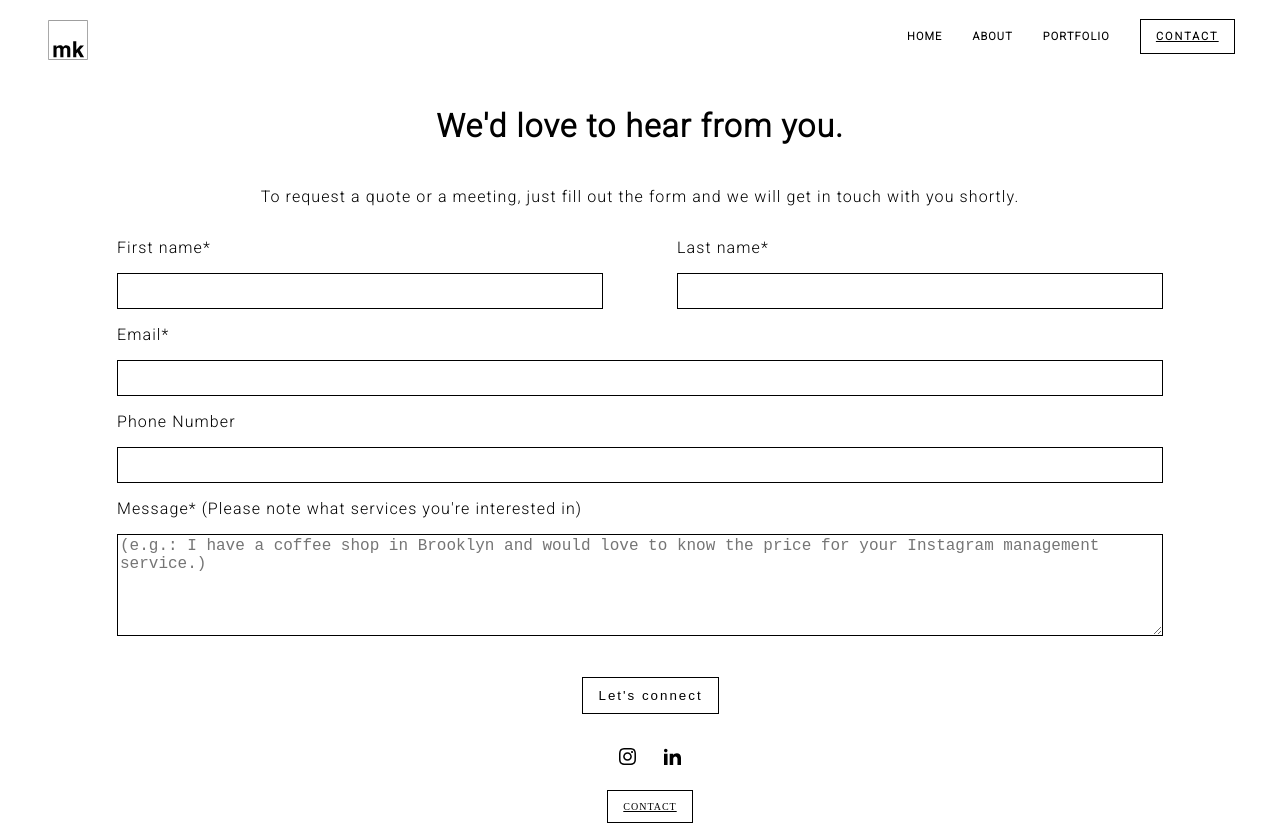
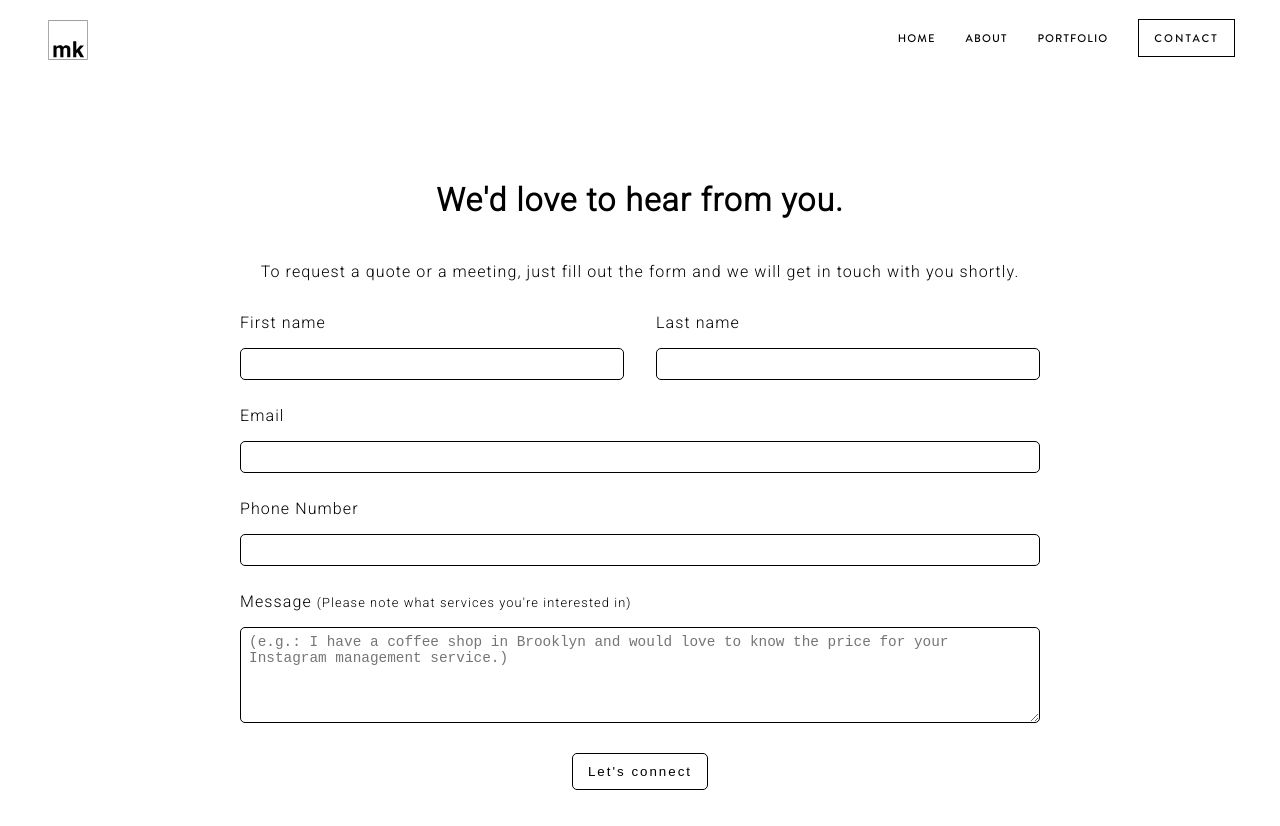
Before and after one commit to victoriakapelush/Portfolio-Website, a plain HTML site: page contact.html in a window 1280 px wide. Shown: the top 826 px of the page. Drawn offline with Linux system fonts and the light colour scheme; a web font is replaced by a local one.

Commit message:
Fix contact form

```diff
--- a/contact.html
+++ b/contact.html
@@ -3,9 +3,10 @@
 <head>
     <meta charset="UTF-8">
     <meta name="viewport" content="width=device-width, initial-scale=1.0">
+    <link rel="icon" href="./icons/mk.png" type="image/png">
     <link rel="stylesheet" type="text/css" href="./styles/styles.css">
     <script src="./src/index.js" defer></script>
-    <title>MK</title>
+    <title>Contact</title>
 </head>
 <body>
     <header id="header">
@@ -27,17 +28,17 @@
         <form netlify>
             <div id="name-for-contact-form">
                 <div>
-                    <label for="fname">First name*</label><br>
+                    <label for="fname">First name</label><br>
                     <input type="text" id="fname" name="fname"><br>
                 </div>
                 <div>
-                    <label for="lname">Last name*</label><br>
+                    <label for="lname">Last name</label><br>
                     <input type="text" id="lname" name="lname">
                 </div>
             </div>
             <div id="contacts-for-contact-form">
                 <div>
-                    <label for="email">Email*</label><br>
+                    <label for="email">Email</label><br>
                     <input type="email" id="email" name="email"><br>
                 </div>
                 <div>
@@ -45,11 +46,11 @@
                     <input type="tel" id="tel" name="tel" pattern="[0-9]{3}-[0-9]{3}-[0-9]{4}"><br>
                 </div>
                 <div>
-                    <label for="message">Message* (Please note what services you're interested in)</label><br>
-                    <textarea type="text" id="message" name="message" placeholder="(e.g.: I have a coffee shop in Brooklyn and would love to know the price for your Instagram management service.)"></textarea>
+                    <label for="message">Message <span class="span">(Please note what services you're interested in)</span></label><br>
+                    <textarea class="placeholder" type="text" id="message" name="message" placeholder="(e.g.: I have a coffee shop in Brooklyn and would love to know the price for your Instagram management service.)"></textarea>
                 </div>
             </div>
-            <input type="submit" value="Let's connect" id="lets-connect-btn">
+            <button type="submit" id="lets-connect-btn">Let's connect</button>
         </form>
     </main>
     <footer id="footer">
--- a/styles/styles.css
+++ b/styles/styles.css
@@ -22,6 +22,11 @@ p {
     flex-direction: column;
 }
 
+html, body {
+    height: 100%;
+    margin: 0;
+}
+
 body {
     margin: 0 0;
     padding: 0 1%;
@@ -36,7 +41,7 @@ body {
 
 @font-face {
     font-family: brandon-grotesque;
-    src: url("font3.otf") format("opentype");
+    src: url("../fonts/font3.otf") format("opentype");
 }
 
 a, a:visited, a:hover {
@@ -70,6 +75,10 @@ a, a:visited, a:hover {
     padding: 30px 20px;
 }
 
+#about-link, #portfolio-link, #contact-me-link {
+    font-weight: lighter;
+}
+
 #contact-me-link {
     padding: 10px 15px !important;
     border: 1px solid black;
@@ -77,6 +86,8 @@ a, a:visited, a:hover {
     padding: 15px 10px;
     letter-spacing: 2px;
     text-align: center;
+    text-decoration: none;
+    transition: background-color 0.3s ease;
 }
 
 #contact-me-link:hover {
@@ -91,13 +102,17 @@ main {
 
 a.current-page {
     text-decoration: underline;
-  }
+}
 
 /* landing page section one */
 
 section {
     font-family: 'Roboto', sans-serif;
     margin-bottom: 3rem !important;
+}
+
+.search-bar {
+    height: 1.5rem !important;
 }
 
 #p {
@@ -158,7 +173,7 @@ section {
 .icon {
     background-color: var(--white);
     padding-left: 25px;
-    background: url("./icons/search.png") no-repeat right;
+    background: url("../icons/search.png") no-repeat right;
     background-size: 20px;
   }
 
@@ -312,7 +327,7 @@ section {
     position: absolute;
     top: 2rem;
     left: -10rem;
-    z-index: 1; /* Ensure the overlay image is on top */
+    z-index: 1;
 }
 
 .arrow {
@@ -461,6 +476,7 @@ section {
     flex-direction: row;
     justify-content: center;
     gap: .6rem;
+    align-content: center;
 }
 
 
@@ -470,9 +486,10 @@ section {
     display: flex;
     flex-direction: row;
     justify-content: center;
-    height: auto;
+    height: 100%;
     padding: 4rem 2rem;
     gap: 5rem;
+    height: 60%;
 }
 
 #about-me-text-div {
@@ -480,26 +497,35 @@ section {
     flex-direction: column;
     justify-content: space-between;
     gap: 3rem;
-    width: 50%;
+    width: 60%;
+    height: 30rem;
 }
 
 #about-me-text-div h1, #about-me-text-div p {
-    margin: 0 0;
+    margin: 0;
     text-align: center;
 }
 
 #about-me-text-div h1 {
     font-size: 4rem;
-    font-weight: 600;
+    font-weight: lighter;
+    padding: 0;
 }
 
 #about-me-text-div p {
-    font-size: 1rem;
+    font-size: 1.1rem;
+    font-weight: lighter;
+    font-family: 'Roboto', sans-serif;
+    line-height: 1.5;
 }
 
 #about-me-text-div a {
     font-weight: lighter;
     font-size: .8rem;
+}
+
+#about-me-img-div, #about-me-text-div {
+    height: 100%;
 }
 
 #main-photo {
@@ -571,9 +597,21 @@ section {
     flex-direction: column;
     justify-content: center;
     align-items: center;
-    height: auto;
+    height: 100%;
     margin-top: 0rem;
     margin-bottom: 1rem;
+}
+
+input[type="text"],
+input[type="email"],
+input[type="tel"],
+textarea {
+    width: 100%;
+    padding: 10px;
+    margin-bottom: 10px;
+    border: 1px solid #ccc;
+    border-radius: 5px;
+    box-sizing: border-box;
 }
 
 #contact-form p {
@@ -597,8 +635,23 @@ label {
     gap: 1rem;
 }
 
+#contacts-for-contact-form {
+    display: flex;
+    flex-direction: column;
+    justify-content: center;
+    margin: 0 auto;
+    width: 100%;
+    height: 100%;
+}
+
 form {
     font-size: 1rem;
+    width: 50rem;
+    height: auto;
+    display: flex;
+    flex-direction: column;
+    justify-content: center;
+    padding: 0 1rem;
 }
 
 #name-for-contact-form div {
@@ -607,7 +660,7 @@ form {
 
 #fname, #lname {
     height: 2rem;
-    width: 30rem;
+    width: 24rem;
     margin-top: 1rem;
     border: 1px solid black;
     font-size: 1rem;
@@ -616,7 +669,7 @@ form {
 
 #email, #tel {
     height: 2rem;
-    width: 65rem;
+    width: 100%;
     margin-top: 1rem;
     border: 1px solid black;
     font-size: 1rem;
@@ -625,7 +678,7 @@ form {
 
 #message {
     height: 6rem;
-    width: 65rem;
+    width: 100%;
     margin-top: 1rem;
     border: 1px solid black;
     font-size: 1rem;
@@ -635,26 +688,19 @@ form {
 #lets-connect-btn {
     padding: 10px 15px !important;
     border: 1px solid black;
-    margin: 0 auto;
+    border-radius: 5px;
+    margin: 1rem auto;
+    cursor: pointer;
     padding: 15px 10px;
     letter-spacing: 2px;
     text-align: center;
     background-color: var(--grey);
-    margin-top: 2.3rem;
-    margin-left: 44.5%;
+    transition: background-color 0.3s ease;
 }
 
 #lets-connect-btn:hover {
     background-color: black;
     color: white;
-}
-
-input:focus {
-    outline: none;
-}
-
-#message:focus {
-    outline: none;
 }
 
 #contacts-for-contact-form {
@@ -668,6 +714,23 @@ input:focus {
     padding-bottom: 2rem;
 }
 
+input {
+    padding: 0 .3rem;
+}
+
+textarea {
+    padding: .4rem .5rem;
+}
+
+.placeholder::-webkit-input-placeholder {
+    font-weight: 300;
+    font-size: .9rem;
+}
+
+.span {
+    font-size: .8rem;
+}
+
 /* footer */
 
 #footer {
@@ -675,7 +738,8 @@ input:focus {
     width: 100%;
     bottom: 0;
     height: auto;
-    padding: 15px 10px 0px 10px;
+    padding: 15px 30px 0px 30px;
+    margin: 0 auto;
     font-size: 12px;
     text-align: center;
     display: flex;
@@ -684,6 +748,8 @@ input:focus {
     font-family: brandon-grotesque;
     padding-bottom: 1rem;
     font-weight: lighter;
+    border-top: 1px solid black;
+    width: fit-content;
 }
 
 #socials {
@@ -695,7 +761,7 @@ input:focus {
 }
 
 #socials a {
-    border: 1px dotted transparent;
+    border: 1px solid transparent;
     padding: .1rem .3rem;
 }
 
@@ -713,7 +779,7 @@ input:focus {
 }
 
 .extra-padding {
-    margin: .6rem 0;
+    margin: .5rem 0;
 }
 
 .dev-link {
@@ -721,6 +787,10 @@ input:focus {
     padding-top: 20px;
 }
 
-footer div:nth-of-type(3) a:hover {
+footer div:nth-of-type(3) a {
     text-decoration: underline;
 }
+
+footer div:nth-of-type(3) a:hover {
+    text-decoration: line-through;
+}
```
Also changed, not shown: about.html (+1 -0 lines), index.html (+2 -10 lines), portfolio.html (+7 -6 lines), fonts/font3.otf (renamed from font3.otf), icons/beauty.png (deleted), icons/hospitality.png (deleted), icons/lifestyle.png (deleted), icons/mk.png (added), 3 other files.
